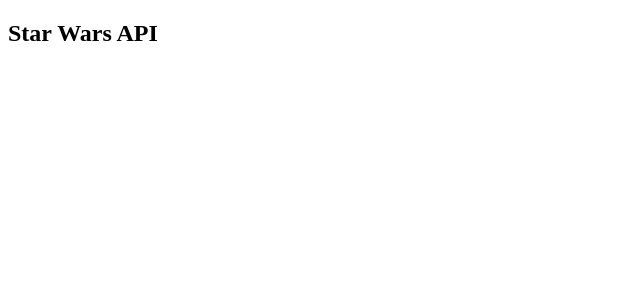
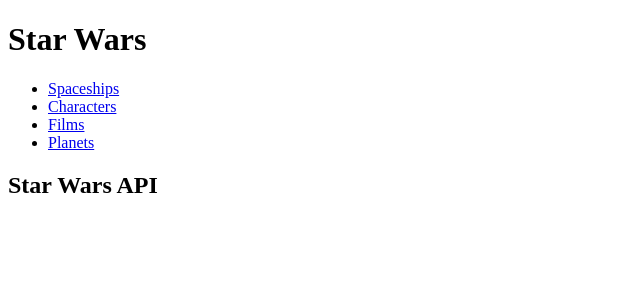
Before and after one commit to AlbertLeipzig/app1, a React (Vite) app: page / in a window 1280 px wide. Shown: the top 300 px of the page, without its empty margins (0-640 px from the left). Built offline with nearby package versions, Linux system fonts and the light colour scheme; no server answers.

Commit message:
added header

```diff
--- a/src/App.jsx
+++ b/src/App.jsx
@@ -1,4 +1,5 @@
 import { NavLink, Routes, Route, Navigate } from 'react-router-dom';
+import { Header } from './components/Header';
 import { Home } from './pages/Home';
 import { AllCharacters } from './pages/AllCharacters';
 import { AllFilms } from './pages/AllFilms';
@@ -14,6 +15,7 @@ import { SingleSpecie } from './pages/SingleSpecie';
 function App() {
   return (
     <>
+      <Header />
       <Routes>
         <Route exact path="/" element={<Home />} />
         <Route exact path="/characters" element={<AllCharacters />} />
--- /dev/null
+++ b/src/components/Header.jsx
@@ -0,0 +1,24 @@
+import { NavLink } from 'react-router-dom';
+export const Header = () => {
+  return (
+    <header>
+      <h1>Star Wars</h1>
+      <nav>
+        <ul>
+          <li>
+            <NavLink to="/spaceships">Spaceships</NavLink>
+          </li>
+          <li>
+            <NavLink to="/characters">Characters</NavLink>
+          </li>
+          <li>
+            <NavLink to="/films">Films</NavLink>
+          </li>
+          <li>
+            <NavLink to="/planets">Planets</NavLink>
+          </li>
+        </ul>
+      </nav>
+    </header>
+  );
+};
```
